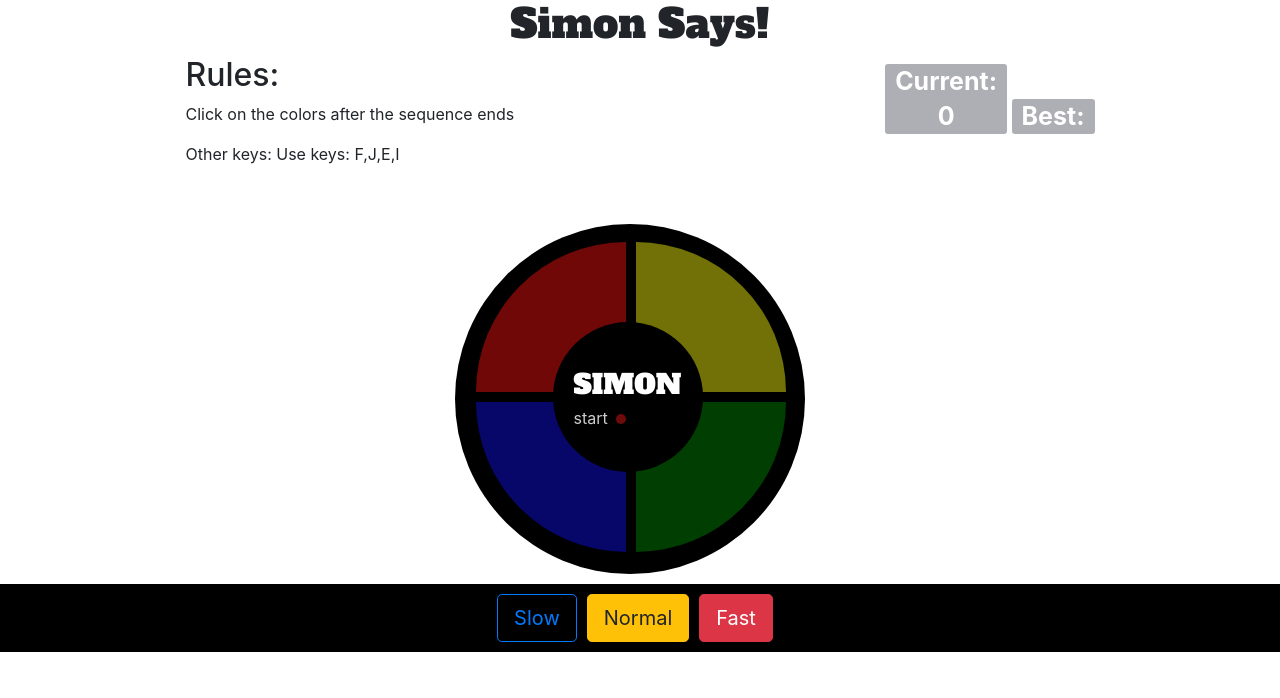
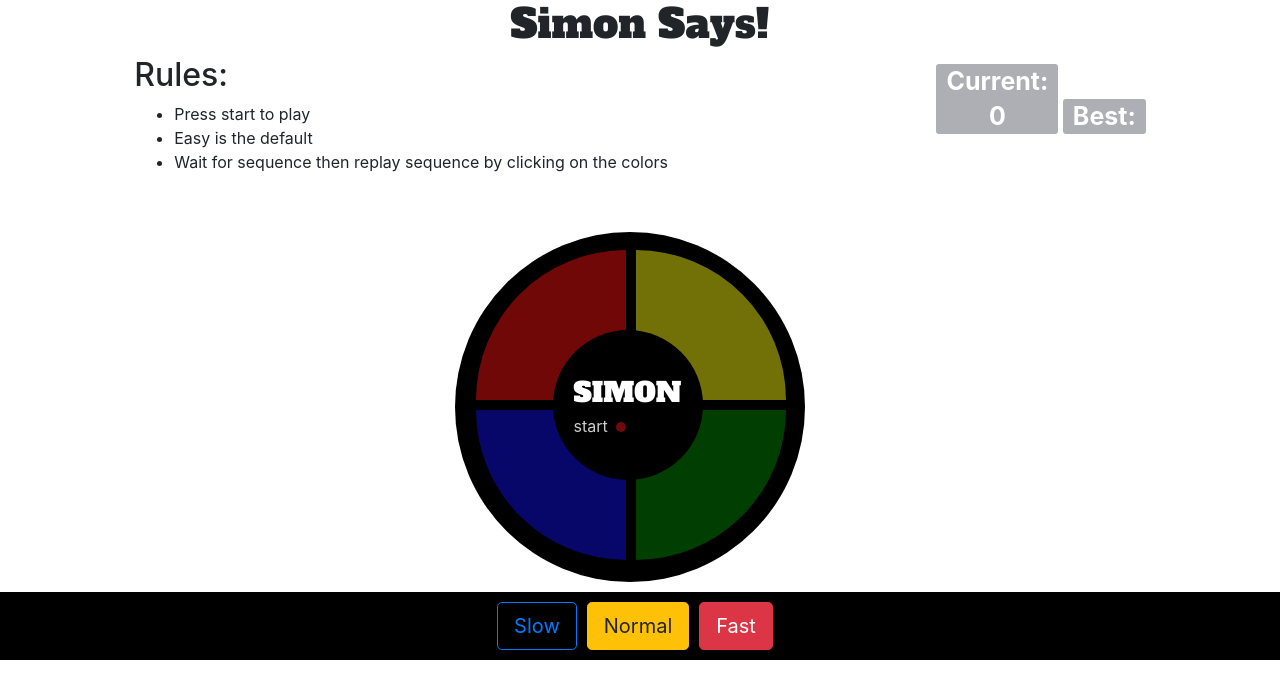
Before and after one commit to richard508/simon.github.io, a plain HTML site: page index.html in a window 1280 px wide. Drawn offline with nearby package versions, Linux system fonts and the light colour scheme; some packages are replaced by stand-ins of ours; a script that the page names is missing.

Commit message:
add rules

```diff
--- a/index.html
+++ b/index.html
@@ -18,8 +18,11 @@
       <section class="header">
         <section class="rules">
           <h2>Rules:</h2>
-          <p>Click on the colors after the sequence ends</p>
-          <p>Other keys: Use keys: F,J,E,I</p>
+          <ul>
+            <li>Press start to play</li>
+            <li>Easy is the default</li>
+            <li>Wait for sequence then replay sequence by clicking on the colors</li>
+          </ul>
         </section>
         <section class="scores">
           <div class="current">Current: <br /><span class="currentScore">0</span></div>
```
